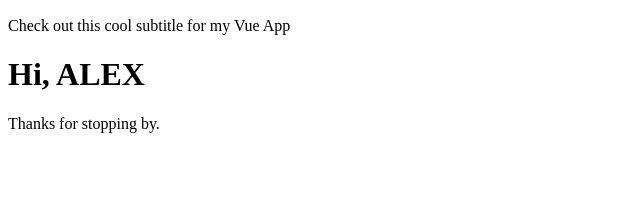
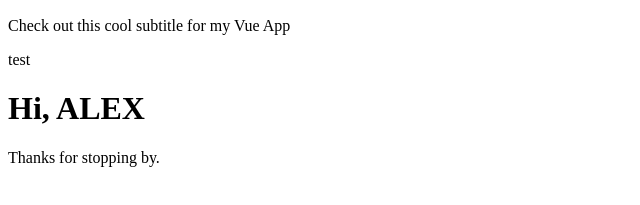
Before and after one commit to robgmerrill/vue-tutorial, a plain HTML site: page index.html in a window 1280 px wide. Shown: the part 283-488 px from the top of the page, without its empty margins (0-640 px from the left). Drawn offline with nearby package versions, Linux system fonts and the light colour scheme.

Commit message:
test change

```diff
--- a/index.html
+++ b/index.html
@@ -12,7 +12,7 @@
     <img v-bind:src="img.src" v-bind:alt="img.alt"/>
     <p>{{ subtitle }}</p>
   </div>
-  <div id="example">
+  <div id="example"> test
     <h1>{{ title + ', ' + name.toUpperCase() }}</h1>
     <p>{{ subtitle }}</p>
   </div>
```
